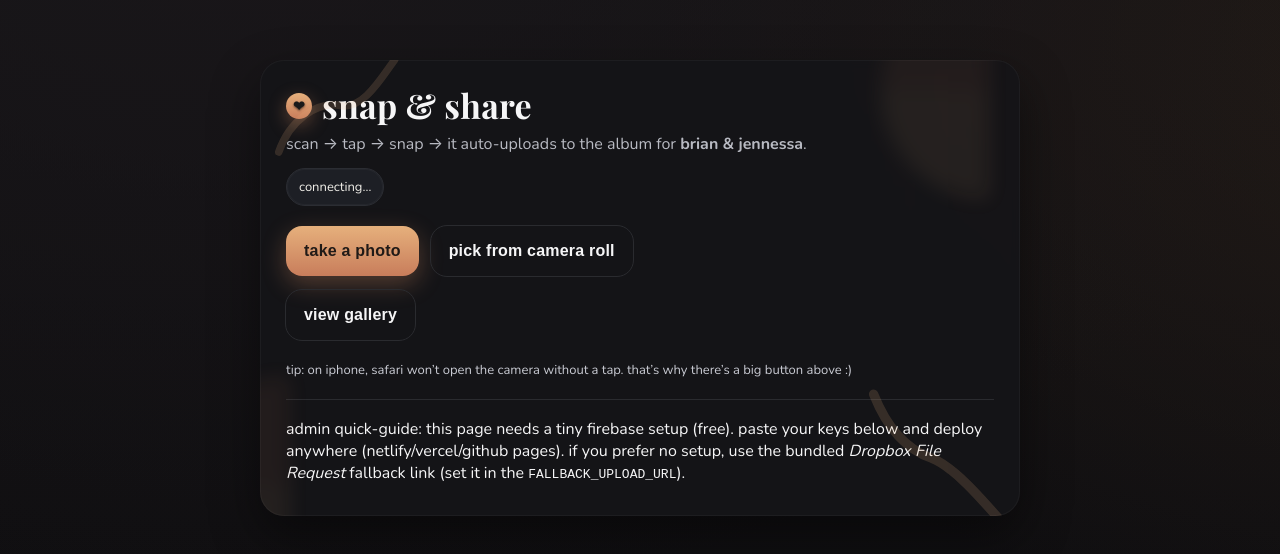
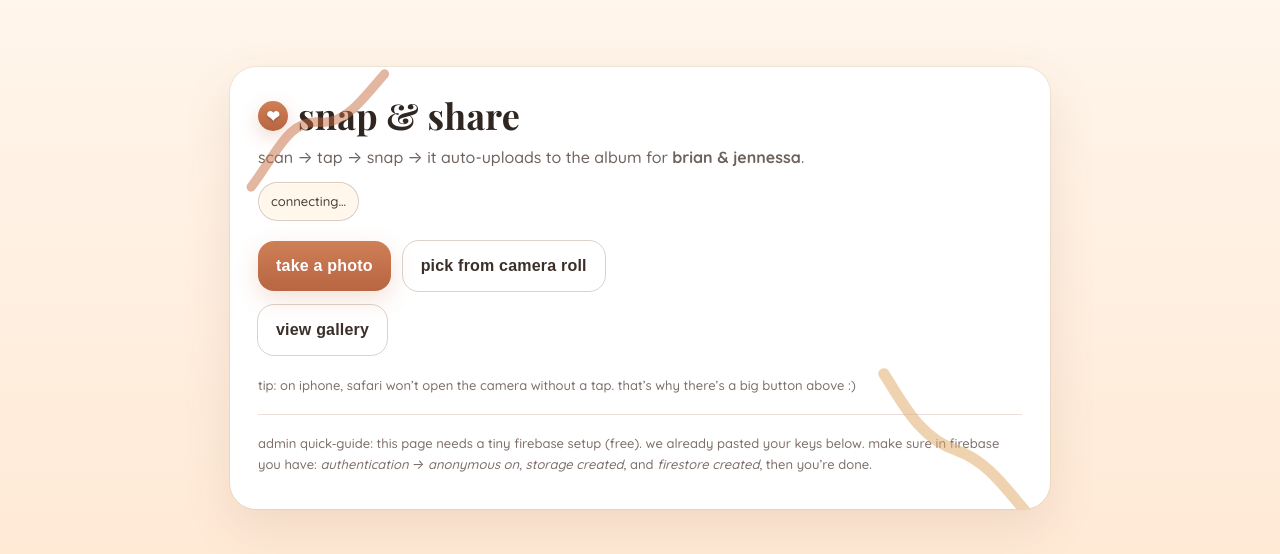
Before and after one commit to emfreih/brian-and-jessie-vow-renewal, a plain HTML site: page index.html in a window 1280 px wide. Shown: the part 112-666 px from the top of the page. Drawn offline with nearby package versions, Linux system fonts and the light colour scheme; no server answers.

Commit message:
Update index.html

```diff
--- a/index.html
+++ b/index.html
@@ -5,50 +5,50 @@
   <meta name="viewport" content="width=device-width, initial-scale=1" />
   <title>snap & share – brian + jennessa</title>
   <meta name="description" content="scan → snap a photo → auto-upload to the shared album" />
-  <!-- cute fall vibes fonts -->
+  <!-- cozy fall fonts -->
   <link rel="preconnect" href="https://fonts.googleapis.com">
   <link rel="preconnect" href="https://fonts.gstatic.com" crossorigin>
-  <link href="https://fonts.googleapis.com/css2?family=Playfair+Display:wght@600;700&family=Nunito:wght@400;600;700&display=swap" rel="stylesheet">
+  <link href="https://fonts.googleapis.com/css2?family=Playfair+Display:wght@600;700&family=Quicksand:wght@500;600;700&display=swap" rel="stylesheet">
   <style>
     :root{
-      /* fall-boho palette */
-      --bg:#0f0e10;           /* deep charcoal */
-      --bg-grad-1:#1a171a;    /* subtle gradient start */
-      --bg-grad-2:#131215;    /* subtle gradient end */
-      --card:#151518;         /* card surface */
-      --text:#f6f6f7;
-      --muted:#b8bac2;
-      --accent:#e6b07c;       /* pumpkin spice */
-      --accent-2:#c87d5b;     /* terracotta */
-      --ok:#7ddc93;
-      --err:#ff8a8a;
-      --ring:#f3d3a5;         /* soft glow */
+      /* light, cozy fall palette */
+      --bg1:#fff8f0;         /* warm cream */
+      --bg2:#ffe7d1;         /* soft apricot */
+      --leaf1:#c76f45;       /* cinnamon */
+      --leaf2:#e1a866;       /* butterscotch */
+      --leaf3:#9dbd77;       /* sage */
+      --text:#3b2f2a;        /* cocoa */
+      --muted:#6e625c;       /* taupe */
+      --card:#ffffff;        /* white card */
+      --ring:#f3d3a5;        /* glow */
+      --accent:#cf7f56;      /* pumpkin */
+      --accent2:#b86542;     /* roasted chestnut */
+      --ok:#2e7d32;          /* green ok */
+      --err:#c62828;         /* red err */
     }
     *{box-sizing:border-box}
-    html,body{margin:0;height:100%;color:var(--text);font-family:'Nunito',system-ui,-apple-system,Segoe UI,Roboto,Inter,Arial,sans-serif;background:radial-gradient(1200px 800px at 20% -10%,var(--bg-grad-1),transparent),radial-gradient(1000px 600px at 120% 20%,#231b16,transparent),linear-gradient(180deg,var(--bg-grad-2),var(--bg));}
-    .wrap{min-height:100%;display:flex;align-items:center;justify-content:center;padding:24px}
-    .card{width:min(760px,100%);background:color-mix(in srgb,var(--card) 92%, transparent);backdrop-filter:saturate(120%) blur(4px);border-radius:24px;padding:26px;box-shadow:0 20px 50px rgba(0,0,0,.45),inset 0 0 0 1px rgba(255,255,255,.04);position:relative;overflow:hidden}
-    .card:before,.card:after{content:"";position:absolute;inset:auto auto -80px -80px;width:220px;height:220px;background:conic-gradient(from 180deg at 50% 50%,var(--accent) 0 25%,var(--accent-2) 25% 50%,transparent 50% 100%);opacity:.08;border-radius:50%;filter:blur(10px)}
-    .card:after{inset:-80px -80px auto auto}
-    h1{margin:0 0 6px;font-family:'Playfair Display',serif;font-weight:700;font-size:34px;letter-spacing:.2px;line-height:1.15;display:flex;gap:10px;align-items:center}
-    h1 .heart{display:inline-flex;width:26px;height:26px;align-items:center;justify-content:center;border-radius:999px;background:linear-gradient(180deg,var(--accent),var(--accent-2));box-shadow:0 6px 18px rgba(231,152,106,.35);}
-    h1 .heart:before{content:"❤";font-size:14px;color:#1a1a1a;filter:drop-shadow(0 1px 1px rgba(0,0,0,.6))}
-    p{margin:6px 0;color:var(--muted);line-height:1.55}
+    html,body{margin:0;height:100%;color:var(--text);font-family:'Quicksand',system-ui,-apple-system,Segoe UI,Roboto,Inter,Arial,sans-serif;background:linear-gradient(180deg,var(--bg1),var(--bg2));}
+    .wrap{min-height:100%;display:flex;align-items:center;justify-content:center;padding:28px}
+    .card{width:min(820px,100%);background:var(--card);border-radius:26px;padding:28px;box-shadow:0 18px 50px rgba(120,75,46,.12),0 0 0 1px rgba(120,75,46,.08);position:relative;overflow:hidden}
+    h1{margin:0 0 8px;font-family:'Playfair Display',serif;font-weight:700;font-size:36px;letter-spacing:.2px;line-height:1.15;display:flex;gap:10px;align-items:center;color:#2f2521}
+    h1 .heart{display:inline-flex;width:30px;height:30px;align-items:center;justify-content:center;border-radius:999px;background:linear-gradient(180deg,var(--accent),var(--accent2));box-shadow:0 6px 18px rgba(200,100,60,.25);}
+    h1 .heart:before{content:"❤";font-size:16px;color:#fff;filter:drop-shadow(0 1px 1px rgba(0,0,0,.25))}
+    p{margin:6px 0;color:var(--muted);line-height:1.6}
     .row{display:flex;gap:12px;flex-wrap:wrap;margin-top:14px}
     button,.btn{appearance:none;border:0;border-radius:16px;padding:16px 18px;font-weight:800;font-size:16px;cursor:pointer;text-transform:lowercase;letter-spacing:.2px}
-    .primary{background:linear-gradient(180deg,var(--accent),var(--accent-2));color:#201a17;box-shadow:0 8px 24px rgba(231,152,106,.3)}
+    .primary{background:linear-gradient(180deg,var(--accent),var(--accent2));color:#fff;box-shadow:0 8px 24px rgba(200,100,60,.2)}
     .primary:active{transform:translateY(1px)}
-    .ghost{background:transparent;color:var(--text);outline:1px solid #2a2b2f}
+    .ghost{background:transparent;color:var(--text);outline:1px solid rgba(120,75,46,.25)}
     .hidden{display:none}
-    .progress{height:12px;background:#26262a;border-radius:999px;overflow:hidden;margin:14px 0;outline:1px solid rgba(255,255,255,.06)}
+    .progress{height:12px;background:#f2e6db;border-radius:999px;overflow:hidden;margin:14px 0;outline:1px solid rgba(120,75,46,.15)}
     .bar{height:100%;width:0;background:linear-gradient(90deg,#ffd3a6,#ffc0cb,#d7e7ff);transition:width .2s}
-    .thumb{width:96px;height:96px;border-radius:18px;object-fit:cover;background:#111;border:1px solid #2a2b2f;box-shadow:0 6px 16px rgba(0,0,0,.25)}
+    .thumb{width:96px;height:96px;border-radius:18px;object-fit:cover;background:#f6efe7;border:1px solid rgba(120,75,46,.18);box-shadow:0 6px 16px rgba(120,75,46,.12)}
     .grid{display:grid;grid-template-columns:repeat(auto-fill,minmax(110px,1fr));gap:12px;margin-top:14px}
-    .note{font-size:13px;color:#c9cbd3}
-    .pill{display:inline-flex;gap:8px;align-items:center;background:#1d1f25;border:1px solid #2b2d33;padding:8px 12px;border-radius:999px;color:#f1efe9;font-size:13px;box-shadow:inset 0 0 0 1px rgba(255,255,255,.03)}
+    .note{font-size:13px;color:#7d6f69}
+    .pill{display:inline-flex;gap:8px;align-items:center;background:#fff6ec;border:1px solid rgba(120,75,46,.25);padding:8px 12px;border-radius:999px;color:#4b3d37;font-size:13px;box-shadow:inset 0 0 0 1px rgba(255,255,255,.6)}
     .ok{color:var(--ok)}.err{color:var(--err)}
-    /* cute corner foliage using svg */
-    .corner{position:absolute;pointer-events:none;opacity:.16}
+    /* corner leaves */
+    .corner{position:absolute;pointer-events:none;opacity:.5}
     .corner.tl{top:-6px;left:-6px;transform:rotate(-8deg)}
     .corner.br{bottom:-10px;right:-10px;transform:rotate(12deg)}
   </style>
@@ -57,14 +57,16 @@
   <div class="wrap">
     <div class="card">
       <!-- decorative corners -->
-      <svg class="corner tl" width="160" height="120" viewBox="0 0 200 160" fill="none" xmlns="http://www.w3.org/2000/svg"><path d="M20 120 C40 80, 80 60, 110 70 C140 80, 170 40, 190 20" stroke="url(#g1)" stroke-width="10" stroke-linecap="round"/><defs><linearGradient id="g1" x1="0" y1="0" x2="200" y2="0"><stop stop-color="#e6b07c"/><stop offset="1" stop-color="#c87d5b"/></linearGradient></defs></svg>
-      <svg class="corner br" width="180" height="140" viewBox="0 0 220 180" fill="none" xmlns="http://www.w3.org/2000/svg"><path d="M10 30 C30 60, 60 90, 100 95 C130 100, 170 130, 210 160" stroke="url(#g2)" stroke-width="12" stroke-linecap="round"/><defs><linearGradient id="g2" x1="0" y1="0" x2="220" y2="0"><stop stop-color="#e6b07c"/><stop offset="1" stop-color="#c87d5b"/></linearGradient></defs></svg>
+      <svg class="corner tl" width="180" height="140" viewBox="0 0 220 180" xmlns="http://www.w3.org/2000/svg"><path d="M20 150 C60 110, 80 70, 120 80 C150 88, 180 56, 210 30" fill="none" stroke="url(#g1)" stroke-width="12" stroke-linecap="round"/><defs><linearGradient id="g1" x1="0" y1="0" x2="220" y2="0"><stop stop-color="var(--leaf1)"/><stop offset="1" stop-color="var(--leaf2)"/></linearGradient></defs></svg>
+      <svg class="corner br" width="200" height="160" viewBox="0 0 240 200" xmlns="http://www.w3.org/2000/svg"><path d="M10 40 C40 70, 70 110, 120 115 C160 120, 190 150, 230 180" fill="none" stroke="url(#g2)" stroke-width="14" stroke-linecap="round"/><defs><linearGradient id="g2" x1="0" y1="0" x2="240" y2="0"><stop stop-color="var(--leaf2)"/><stop offset="1" stop-color="var(--leaf3)"/></linearGradient></defs></svg>
 
       <h1><span class="heart"></span> snap & share</h1>
       <p>scan → tap → snap → it auto-uploads to the album for <strong>brian & jennessa</strong>.</p>
 
+      <!-- status line -->
       <p id="status" class="pill">connecting…</p>
 
+      <!-- camera launcher -->
       <div class="row">
         <button id="shoot" class="primary">take a photo</button>
         <button id="pick" class="ghost">pick from camera roll</button>
@@ -83,15 +85,15 @@
 
       <p class="note">tip: on iphone, safari won’t open the camera without a tap. that’s why there’s a big button above :)</p>
 
-      <hr style="margin:18px 0;border:0;border-top:1px solid #2a2b2f">admin quick‑guide: this page needs a tiny firebase setup (free). paste your keys below and deploy anywhere (netlify/vercel/github pages). if you prefer no setup, use the bundled <em>Dropbox File Request</em> fallback link (set it in the <code>FALLBACK_UPLOAD_URL</code>).</p>
+      <hr style="margin:18px 0;border:0;border-top:1px solid rgba(120,75,46,.18)"/>
+      <p class="note">admin quick‑guide: this page needs a tiny firebase setup (free). we already pasted your keys below. make sure in firebase you have: <em>authentication → anonymous on</em>, <em>storage created</em>, and <em>firestore created</em>, then you’re done.</p>
 
-      <!-- ===== 1) PASTE YOUR FIREBASE CONFIG HERE ===== -->
+      <!-- ===== 1) YOUR FIREBASE CONFIG (PASTED) ===== -->
       <script>
       const EVENT_ID = new URL(location.href).searchParams.get('event') || 'vow-renewal';
-
       const FALLBACK_UPLOAD_URL = '';
 
-      // your real firebase config:
+      // real firebase config (yours):
       const firebaseConfig = {
         apiKey: "AIzaSyDK81QkPOye3fLS605xiknPX9gBCcJoy90",
         authDomain: "j-b-vow-renewal.firebaseapp.com",
@@ -103,7 +105,7 @@
       };
       </script>
 
-      <!-- Firebase SDKs -->
+      <!-- Firebase SDKs (compat for simplicity) -->
       <script src="https://www.gstatic.com/firebasejs/9.6.11/firebase-app-compat.js"></script>
       <script src="https://www.gstatic.com/firebasejs/9.6.11/firebase-auth-compat.js"></script>
       <script src="https://www.gstatic.com/firebasejs/9.6.11/firebase-storage-compat.js"></script>
@@ -123,25 +125,32 @@
         gallery: document.getElementById('gallery'),
       };
 
-      const hasFirebase = (typeof firebaseConfig !== 'undefined');
-
       function setStatus(text, ok=false, err=false){
         els.status.textContent = text;
         els.status.classList.toggle('ok', ok); els.status.classList.toggle('err', err);
       }
 
-      function fallbackUpload(file){
-        if(!FALLBACK_UPLOAD_URL){
-          setStatus('no upload configured. set firebase config or a dropbox link.', false, true);
-          return;
+      // init + anonymous auth
+      let svc = null;
+      (async ()=>{
+        try{
+          const app = firebase.initializeApp(firebaseConfig);
+          const auth = firebase.auth();
+          await auth.signInAnonymously();
+          svc = {app, auth, db: firebase.firestore(), storage: firebase.storage()};
+          setStatus('ready — tap a button to snap a pic', true);
+        }catch(e){
+          console.error(e);
+          setStatus('auth failed — in firebase: Authentication → Sign-in method → enable Anonymous. then reload.', false, true);
         }
-        const a = document.createElement('a');
-        a.href = URL.createObjectURL(file);
-        a.download = `photo-${Date.now()}.jpg`;
-        a.click();
-        setTimeout(()=>{ window.location.href = FALLBACK_UPLOAD_URL; }, 400);
-      }
+      })();
 
+      function openCamera(){ els.file.click(); }
+      function openPicker(){ els.file2.click(); }
+      els.shoot.addEventListener('click', openCamera);
+      els.pick.addEventListener('click', openPicker);
+
+      // compress to ~1600px wide for fast uploads
       async function compressImage(file, maxW=1600){
         const img = new Image();
         img.src = URL.createObjectURL(file);
@@ -156,31 +165,11 @@
         return new File([blob], `photo-${Date.now()}.jpg`, {type:'image/jpeg'});
       }
 
-      async function ensureAuth(){
-        if(!hasFirebase) return null;
-        try{
-          const app = firebase.initializeApp(firebaseConfig);
-          const auth = firebase.auth();
-          await auth.signInAnonymously();
-          setStatus('ready — tap a button to snap a pic', true);
-          return {app, auth, db: firebase.firestore(), storage: firebase.storage()};
-        }catch(e){ setStatus('firebase auth failed; using fallback', false, true); return null; }
-      }
-
-      let svc = null;
-      (async ()=>{ svc = await ensureAuth(); if(!svc && !FALLBACK_UPLOAD_URL){ setStatus('tap a button (no-backend mode)', true); }})();
-
-      function openCamera(){ els.file.click(); }
-      function openPicker(){ els.file2.click(); }
-
-      els.shoot.addEventListener('click', openCamera);
-      els.pick.addEventListener('click', openPicker);
-
       async function handleFiles(file){
         try{
+          if(!svc){ setStatus('not ready yet — refresh after enabling anonymous auth.', false, true); return; }
           setStatus('processing photo…');
           const small = await compressImage(file);
-          if(!svc){ fallbackUpload(small); return; }
           els.prog.classList.remove('hidden');
           els.bar.style.width = '5%';
           const path = `events/${EVENT_ID}/${Date.now()}.jpg`;
@@ -199,8 +188,7 @@
           loadGallery();
         }catch(e){
           console.error(e);
-          setStatus('upload failed — trying fallback…', false, true);
-          fallbackUpload(file);
+          setStatus('upload failed. make sure Storage + Firestore exist in firebase (clicked “get started”).', false, true);
         }
       }
 
```
